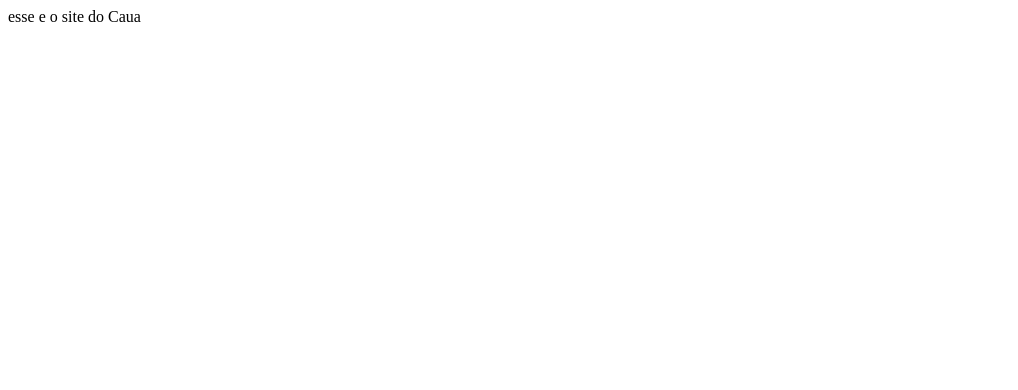
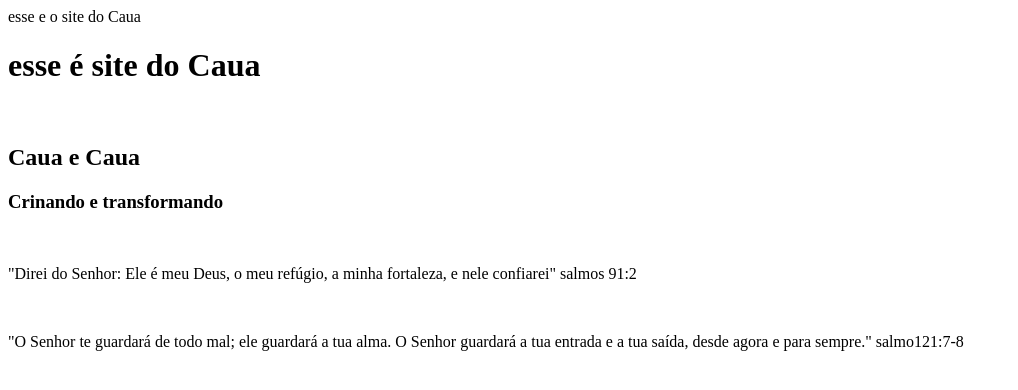
Before and after one commit to cauavoll/1MCcauapcsite, a plain HTML site: page index.html in a window 1280 px wide. Shown: the whole page, without its empty margins (0-1018 px from the left). Drawn offline with Linux system fonts and the light colour scheme.

Commit message:
Update index.html

```diff
--- a/index.html
+++ b/index.html
@@ -1 +1,18 @@
 esse e o site do Caua
+<!DOCTYPE HTML>
+<html lang="pt-br">
+</head>
+  <link rel="stylesheet" herf="style.css">
+  <title>esse é o site do Caua</title>
+</head>
+<body>
+  <h1>esse é site do Caua</h1>
+  <br>
+  <h2>Caua e Caua</h2>
+  <h3>Crinando e transformando</h3>
+  <br>
+  <p>"Direi do Senhor: Ele é meu Deus, o meu refúgio, a minha fortaleza, e nele confiarei" salmos 91:2</p>
+  <br>
+  <p>"O Senhor te guardará de todo mal; ele guardará a tua alma. O Senhor guardará a tua entrada e a tua saída, desde agora e para sempre." salmo121:7-8</p>
+</body>
+</html>
```
